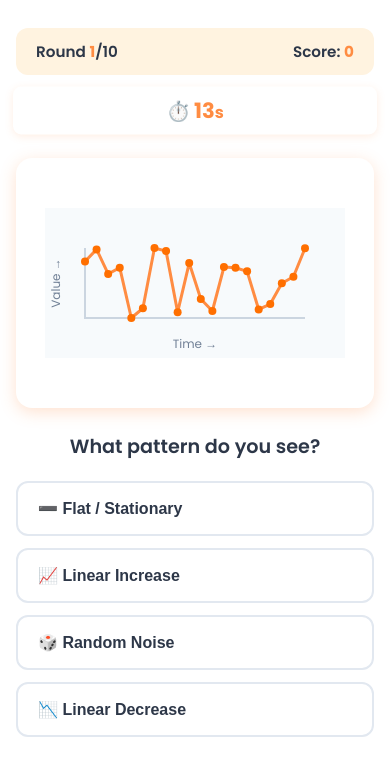
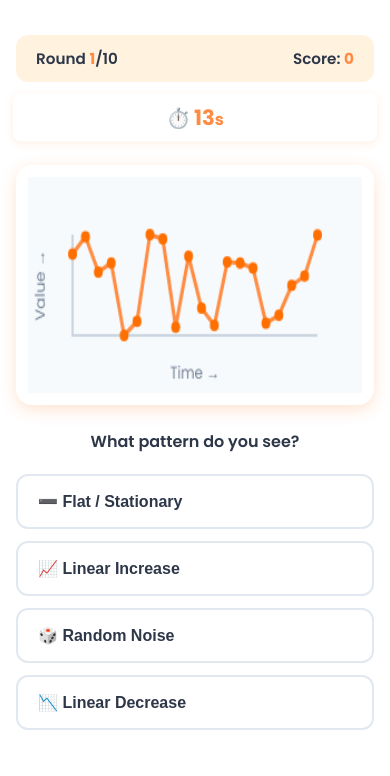
Before and after one commit to Jeswanth-009/data-science-game-v2, a plain HTML site: page level2/index.html in a window 390 px wide. Both pictures are taken after a click on the button "Start Analyzing 🚀". Drawn offline with Linux system fonts and the light colour scheme.

Commit message:
Fix Level 2 canvas/graph display on mobile - improve responsiveness

```diff
--- a/level2/script.js
+++ b/level2/script.js
@@ -61,13 +61,33 @@ document.addEventListener('DOMContentLoaded', () => {
 
 function setupCanvas() {
     const dpr = window.devicePixelRatio || 1;
-    const rect = canvas.parentElement.getBoundingClientRect();
-    canvas.width = (rect.width - 32) * dpr;
-    canvas.height = (rect.height - 32) * dpr;
-    canvas.style.width = (rect.width - 32) + 'px';
-    canvas.style.height = (rect.height - 32) + 'px';
+    const container = canvas.parentElement;
+    const rect = container.getBoundingClientRect();
+
+    // Calculate actual drawable area (subtract padding)
+    const padding = 32;
+    const canvasWidth = rect.width - padding;
+    const canvasHeight = rect.height - padding;
+
+    // Set canvas size with device pixel ratio for sharp rendering
+    canvas.width = canvasWidth * dpr;
+    canvas.height = canvasHeight * dpr;
+
+    // Set display size (CSS pixels)
+    canvas.style.width = canvasWidth + 'px';
+    canvas.style.height = canvasHeight + 'px';
+
+    // Scale context to match device pixel ratio
     ctx.scale(dpr, dpr);
 }
+
+// Add resize handler for orientation changes
+window.addEventListener('resize', () => {
+    if (canvas && ctx && gameState.currentPattern) {
+        setupCanvas();
+        drawPattern(gameState.currentPattern);
+    }
+});
 
 // Navigation
 function goHome() {
--- a/level2/styles.css
+++ b/level2/styles.css
@@ -252,7 +252,8 @@ body {
 .chart-container {
     width: 100%;
     max-width: 400px;
-    height: 300px;
+    height: 280px;
+    min-height: 280px;
     background: white;
     border-radius: var(--radius-lg);
     box-shadow: var(--shadow-md);
@@ -261,11 +262,15 @@ body {
     display: flex;
     align-items: center;
     justify-content: center;
+    position: relative;
 }
 
 #chart-canvas {
+    width: 100% !important;
+    height: 100% !important;
     max-width: 100%;
     max-height: 100%;
+    display: block;
 }
 
 .question-text {
@@ -456,7 +461,13 @@ body {
     }
 
     .chart-container {
-        height: 250px;
+        height: 240px;
+        min-height: 240px;
+        padding: 12px;
+    }
+
+    .question-text {
+        font-size: 1rem;
     }
 
     .score-circle {
```
